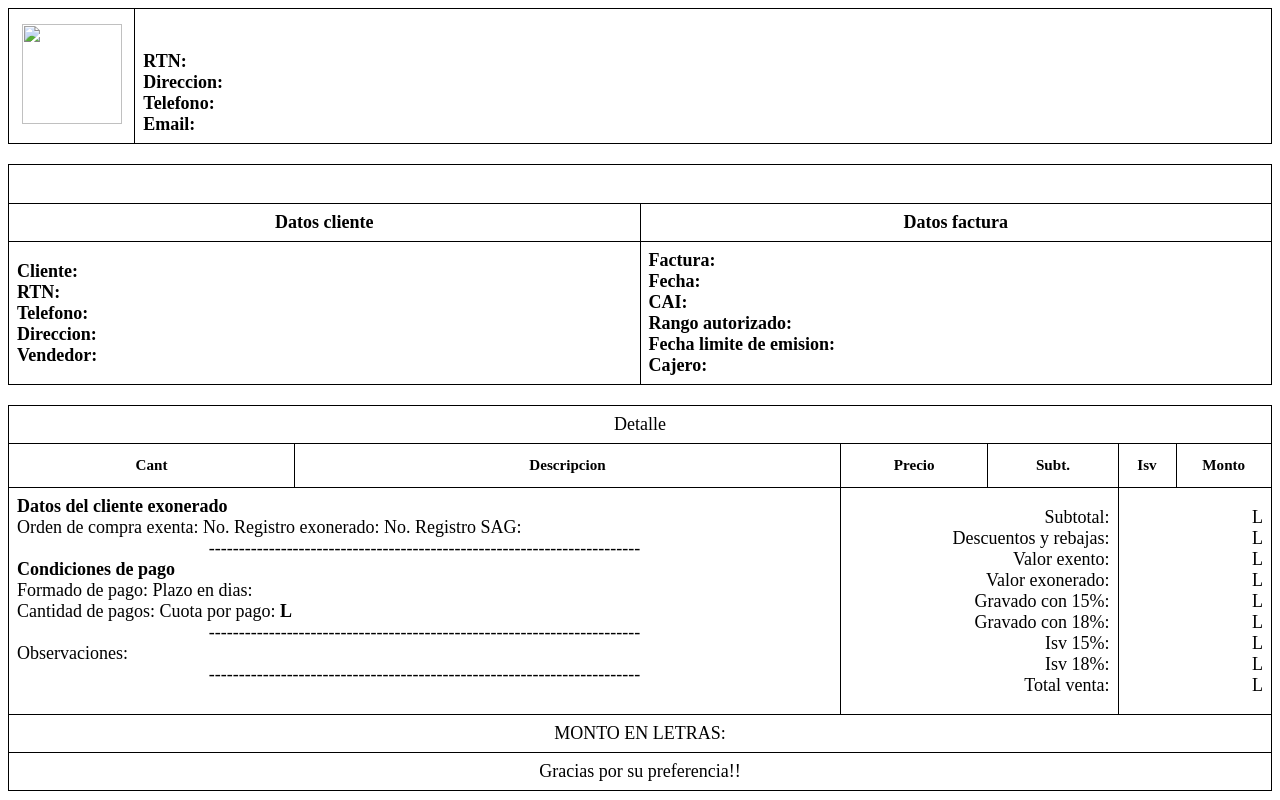
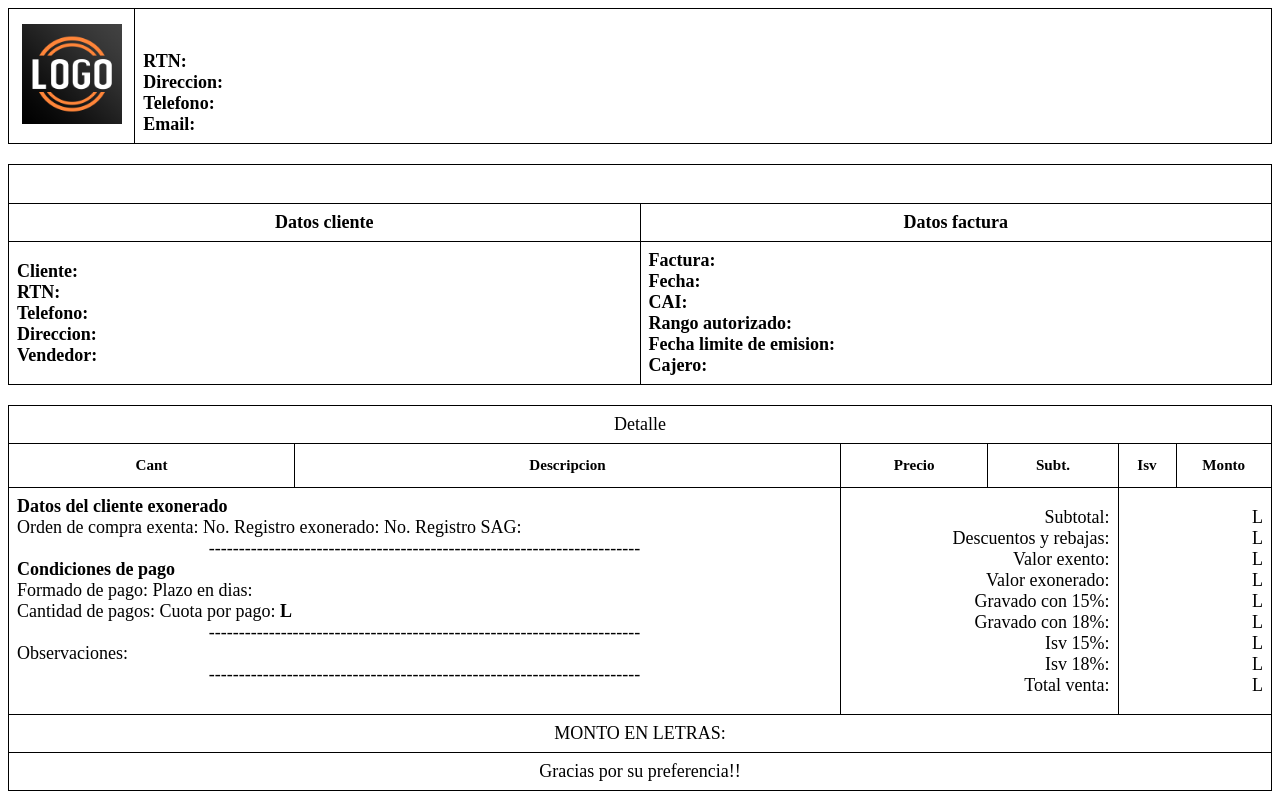
Before and after one commit to rimedhn/demo, a plain HTML site: page sheet.html in a window 1280 px wide. Shown: the top 800 px of the page. Drawn offline with Linux system fonts and the light colour scheme.

Commit message:
sheet.html

```diff
--- a/sheet.html
+++ b/sheet.html
@@ -104,7 +104,7 @@
     border: none;" class="sin-bordes">
         <tr>
           <th colspan="3" style="width: 10%">
-            <img src="" alt="" class="mi-imagen" />
+            <img src="https://github.com/rimedhn/demo/blob/main/Logo.png?raw=true" alt="" class="mi-imagen" />
           </th>
           <th colspan="9" style="width: 90%; text-align: left">
             <b style="font-size: 30px" id="empresa"></b><br />
```
